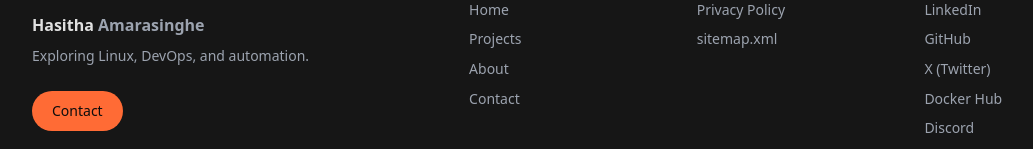
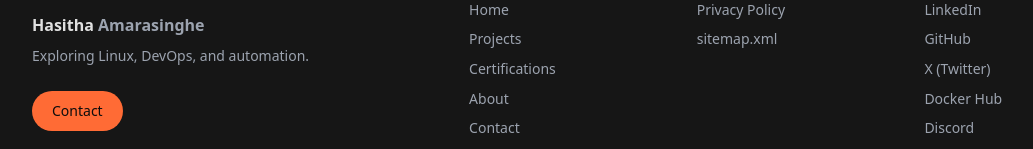
Before and after one commit to hasithaea/hasitha-dev, a Next.js app: page / in a window 1280 px wide. Shown: the part 4079-4228 px from the top of the page, without its empty margins (64-1097 px from the left). Built offline with nearby package versions, Linux system fonts and the light colour scheme; no server answers.

Commit message:
feat: add certifications link to footer (#41)

```diff
--- a/components/Footer.tsx
+++ b/components/Footer.tsx
@@ -10,6 +10,7 @@ interface FooterProps {
 const navigationLinks = [
   { label: "Home", href: "/" },
   { label: "Projects", href: "/projects" },
+  { label: "Certifications", href: "/certifications" },
   { label: "About", href: "/about" },
   { label: "Contact", href: "/contact" },
 ];
```
